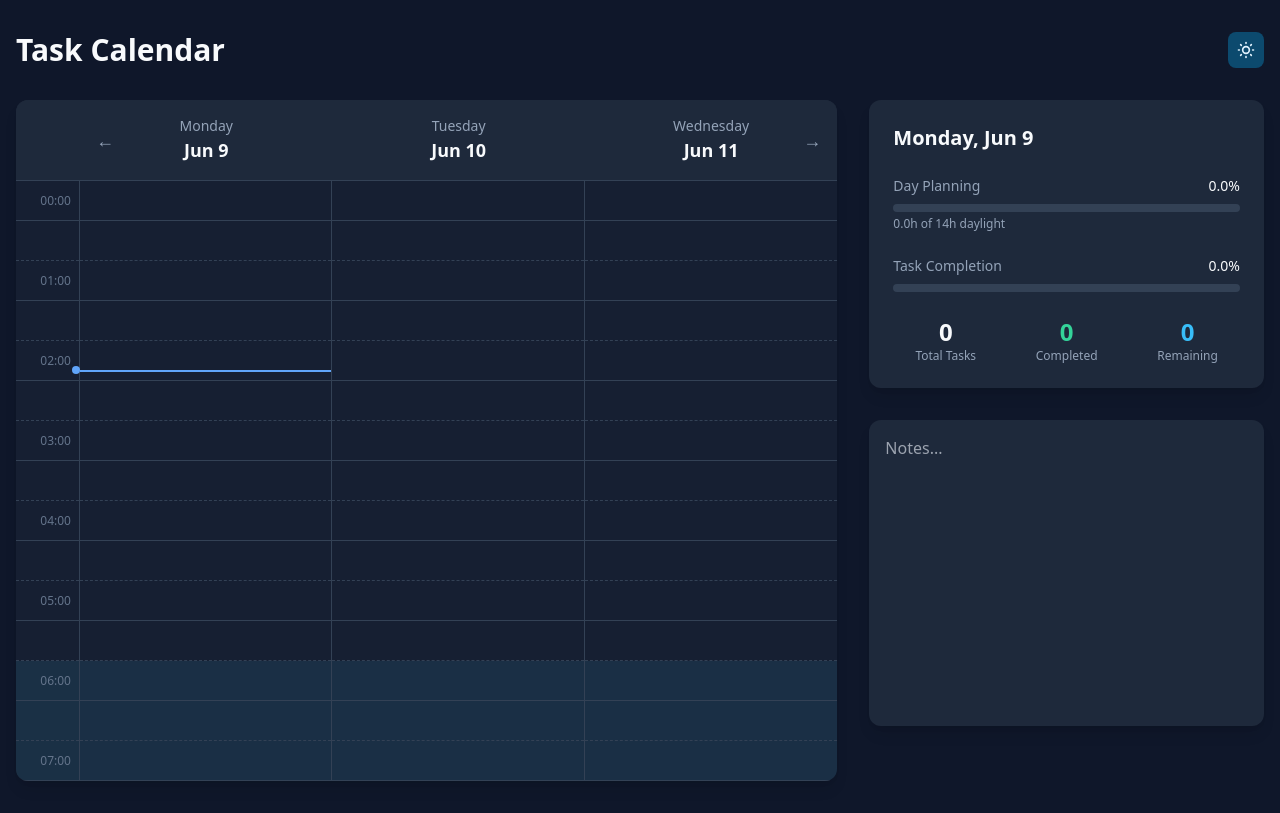
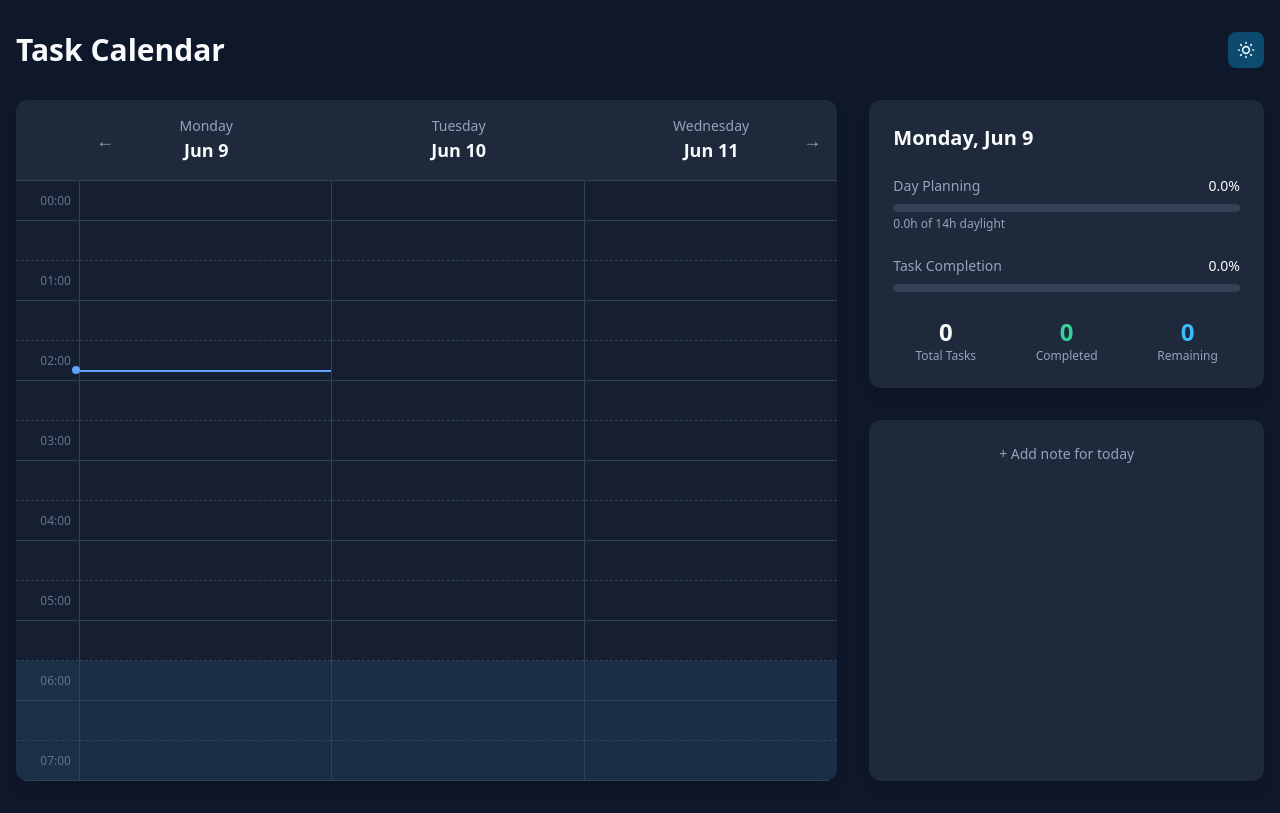
Before and after one commit to abramandis/taskcalendar, a React (Vite) app: page / in a window 1280 px wide. Built offline with nearby package versions, Linux system fonts and the light colour scheme.

Commit message:
Notes App

```diff
--- a/src/App.tsx
+++ b/src/App.tsx
@@ -70,14 +70,16 @@ function App() {
                 onDeleteTask={deleteTask}
               />
             </div>
-            <div className="space-y-8">
+            <div className="flex flex-col space-y-8 h-full">
               <DayMetrics
                 tasks={tasks}
                 date={new Date()}
                 sunriseHour={6}
                 sunsetHour={20}
               />
-              <Notes />
+              <div className="flex-1">
+                <Notes />
+              </div>
             </div>
           </div>
         </div>
--- a/src/components/Notes.tsx
+++ b/src/components/Notes.tsx
@@ -1,30 +1,127 @@
-import React, { useState, useEffect } from 'react';
+import React, { useState, useEffect, useRef } from 'react';
+
+interface NoteEntry {
+  id: string;
+  date: string;
+  content: string;
+}
 
 const Notes: React.FC = () => {
-  const [notes, setNotes] = useState(() => {
+  const [notes, setNotes] = useState<NoteEntry[]>(() => {
     const savedNotes = localStorage.getItem('notes');
-    return savedNotes || '';
+    return savedNotes ? JSON.parse(savedNotes) : [];
   });
 
+  // Function to resize textarea
+  const resizeTextarea = (element: HTMLTextAreaElement) => {
+    element.style.height = 'auto';
+    element.style.height = element.scrollHeight + 'px';
+  };
+
+  // Resize all textareas on mount and when notes change
   useEffect(() => {
-    localStorage.setItem('notes', notes);
+    const textareas = document.querySelectorAll('textarea');
+    textareas.forEach(textarea => resizeTextarea(textarea));
   }, [notes]);
 
+  const getOrCreateNoteForToday = () => {
+    const today = new Date().toISOString().split('T')[0];
+    const existingNote = notes.find(note => note.date === today);
+
+    if (existingNote) {
+      return existingNote;
+    }
+
+    const newNote: NoteEntry = {
+      id: Date.now().toString(),
+      date: today,
+      content: ''
+    };
+    setNotes(prev => [newNote, ...prev]);
+    return newNote;
+  };
+
+  const updateNote = (id: string, content: string) => {
+    setNotes(prev => prev.map(note =>
+      note.id === id ? { ...note, content } : note
+    ));
+  };
+
+  useEffect(() => {
+    localStorage.setItem('notes', JSON.stringify(notes));
+  }, [notes]);
+
+  // Group notes by date
+  const notesByDate = notes.reduce((acc, note) => {
+    if (!acc[note.date]) {
+      acc[note.date] = [];
+    }
+    acc[note.date].push(note);
+    return acc;
+  }, {} as Record<string, NoteEntry[]>);
+
+  // Sort dates in descending order (newest first)
+  const sortedDates = Object.keys(notesByDate).sort((a, b) => b.localeCompare(a));
+
   return (
-    <div className="bg-white dark:bg-neutral-800 rounded-xl shadow-lg transition-colors duration-200">
-      <textarea
-        value={notes}
-        onChange={(e) => setNotes(e.target.value)}
-        className="w-full h-[300px] p-4 rounded-xl border-0 bg-transparent text-neutral-900 dark:text-neutral-50 focus:outline-none focus:ring-0 resize-none
+    <div className="bg-white dark:bg-neutral-800 rounded-xl shadow-lg transition-colors duration-200 h-full">
+      <div className="h-full overflow-y-auto
         [&::-webkit-scrollbar]:w-2
         [&::-webkit-scrollbar-track]:bg-transparent
         [&::-webkit-scrollbar-thumb]:rounded-full
         [&::-webkit-scrollbar-thumb]:bg-neutral-300
         dark:[&::-webkit-scrollbar-thumb]:bg-neutral-600
         hover:[&::-webkit-scrollbar-thumb]:bg-neutral-400
-          dark:hover:[&::-webkit-scrollbar-thumb]:bg-neutral-500"
-        placeholder="Notes..."
+        dark:hover:[&::-webkit-scrollbar-thumb]:bg-neutral-500">
+        {!notes.find(note => note.date === new Date().toISOString().split('T')[0]) && (
+          <div className="p-4">
+            <button
+              onClick={() => getOrCreateNoteForToday()}
+              className="w-full p-2 text-sm text-neutral-600 dark:text-neutral-400 hover:text-neutral-900 dark:hover:text-neutral-50 transition-colors"
+            >
+              + Add note for today
+            </button>
+          </div>
+        )}
+        {sortedDates.map(date => (
+          <div key={date} className="relative">
+            <div className="rounded-t-2xl sticky top-0 z-10 bg-white dark:bg-neutral-800 px-4 py-2 border-b border-neutral-200 dark:border-neutral-700">
+              <h3 className={`text-sm font-medium ${
+                date === new Date().toISOString().split('T')[0]
+                  ? 'text-neutral-900 dark:text-neutral-50'
+                  : 'text-neutral-600 dark:text-neutral-400'
+              }`}>
+                {(() => {
+                  const [year, month, day] = date.split('-').map(Number);
+                  return new Date(year, month - 1, day).toLocaleDateString('en-US', {
+                    weekday: 'long',
+                    month: 'long',
+                    day: 'numeric'
+                  });
+                })()}
+              </h3>
+            </div>
+            {notesByDate[date].map(note => (
+              <div key={note.id} className="p-4">
+                <textarea
+                  value={note.content}
+                  onChange={(e) => {
+                    updateNote(note.id, e.target.value);
+                    resizeTextarea(e.target);
+                  }}
+                  onInput={(e) => {
+                    resizeTextarea(e.target as HTMLTextAreaElement);
+                  }}
+                  className="w-full p-2 rounded-lg border-0 bg-transparent text-neutral-900 dark:text-neutral-50 focus:outline-none focus:ring-0 resize-none overflow-hidden"
+                  placeholder="Add your notes for the day..."
+                  rows={1}
                 />
+              </div>
+            ))}
+          </div>
+        ))}
+
+      </div>
     </div>
   );
 };
--- a/src/utils/sounds.ts
+++ b/src/utils/sounds.ts
@@ -2,7 +2,7 @@ export const SOUNDS = {
   TASK_COMPLETE: '/sounds/366104__original_sound__confirmation-downward.wav',
   TASK_INCOMPLETE: '/sounds/807624__logicogonist__afrotom-weak-1.wav',
   TASK_DELETE: '/sounds/515835__newlocknew__ui_3-2-fhsandal-sinussytrusarpegiomultiprocessingrsmpl.wavz__drag-and-drop-1.wav',
-  TASK_DRAG: 'public/sounds/582602__nezuai__ui-sound-3.wav',
+  TASK_DRAG: '/sounds/582602__nezuai__ui-sound-3.wav',
   // Add more sounds here as needed
 } as const;
 
```
Lines whose indentation alone changed are shown as unchanged.
